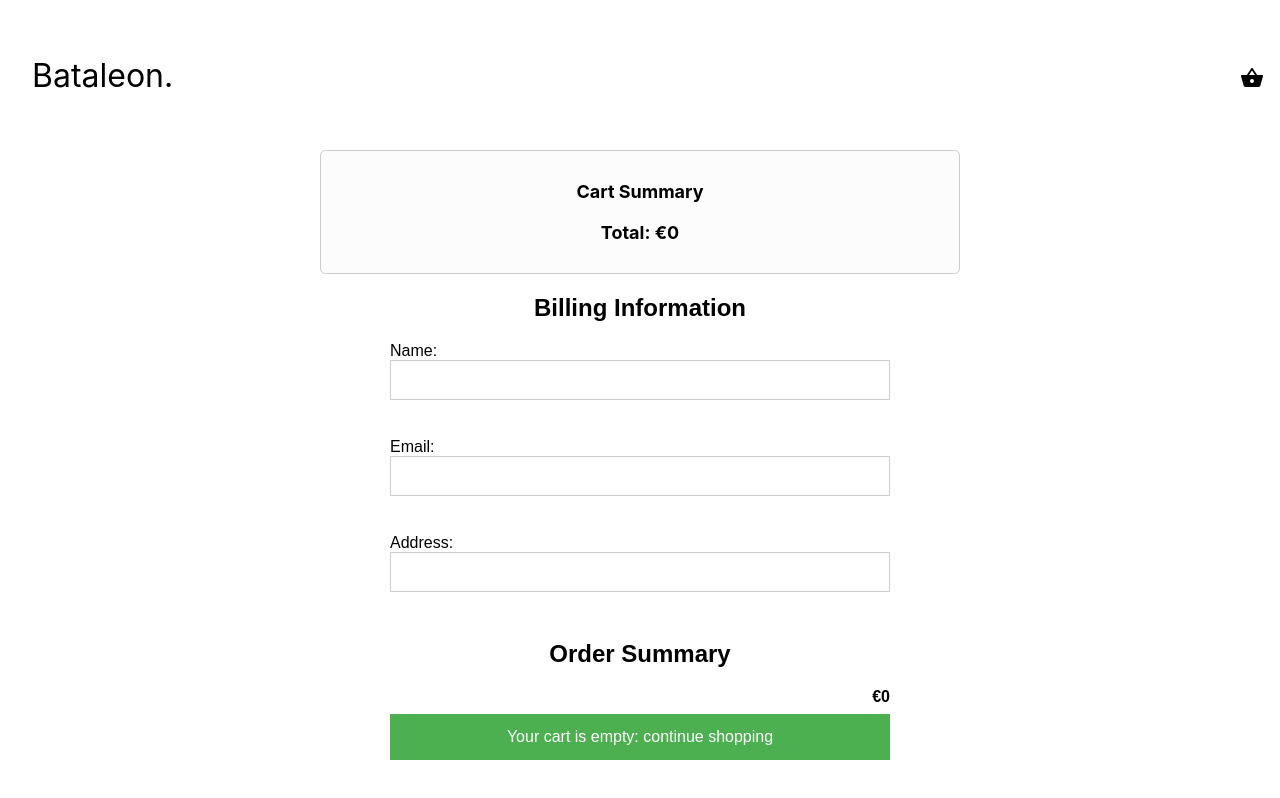
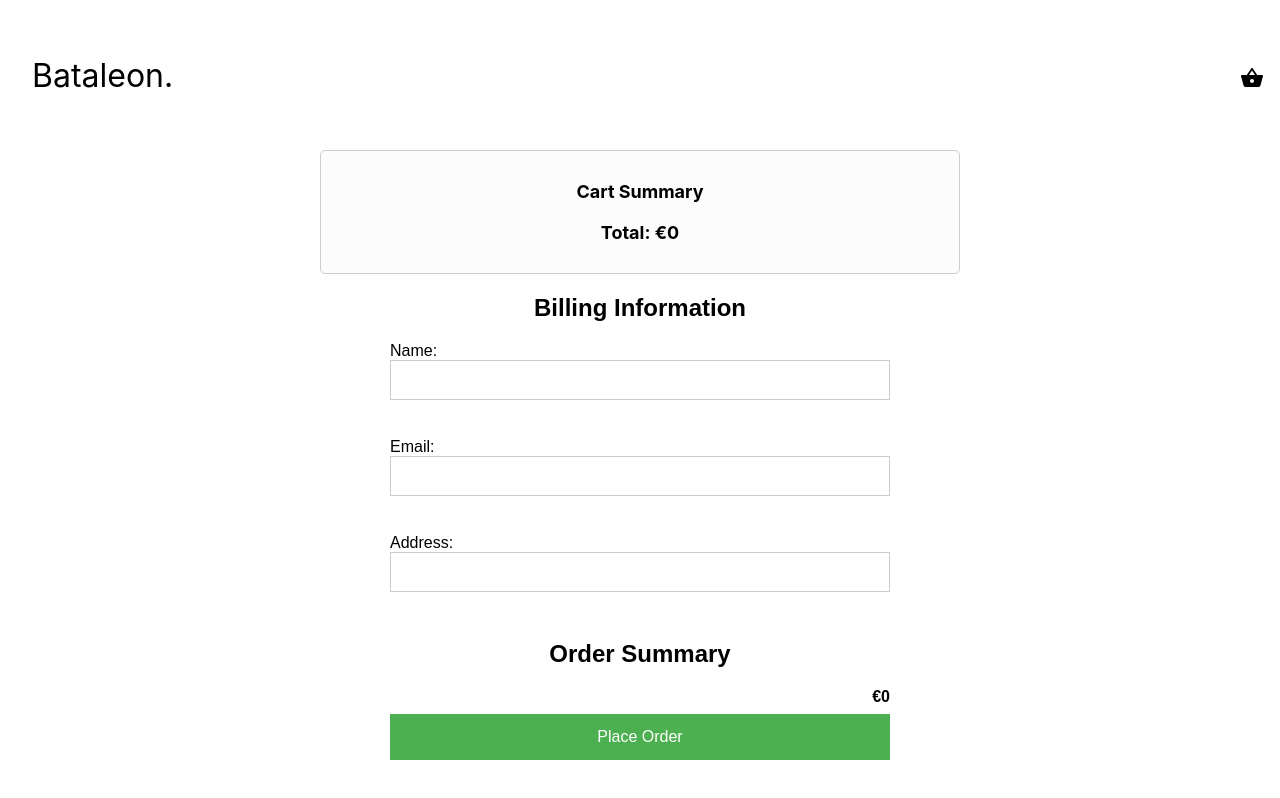
Before and after one commit to gavinwalsh1996/https---github.com-gavinwalsh1996-snowboard-e-commerce-store, a React (Create React App) app: page /checkout in a window 1280 px wide. Built offline with nearby package versions, Linux system fonts and the light colour scheme.

Commit message:
resizing project

```diff
--- a/src/components/Checkout.jsx
+++ b/src/components/Checkout.jsx
@@ -53,7 +53,12 @@ function CheckoutForm({total, removeFromCart, additem}) {
       <h2>Order Summary</h2>
       <p>€{total}</p>
 
-      <Link to='/'><button onClick={() => alert('Your order has been processed. Thanks!')} type="submit">{total <= 0 ? 'Your cart is empty: continue shopping' : 'Place Order'}</button></Link>
+      <Link to='/'>
+        <button onClick={() => alert(total <= 0 ? 'Your cart is empty. Please add an item to the cart before checkout.' : 'Your order has been processed. Thanks!')} type="submit">
+        { total <= 0 ? 'Place Order' : 'Place Order'}
+        </button>
+      </Link>
+
 
 
     </form>
```
